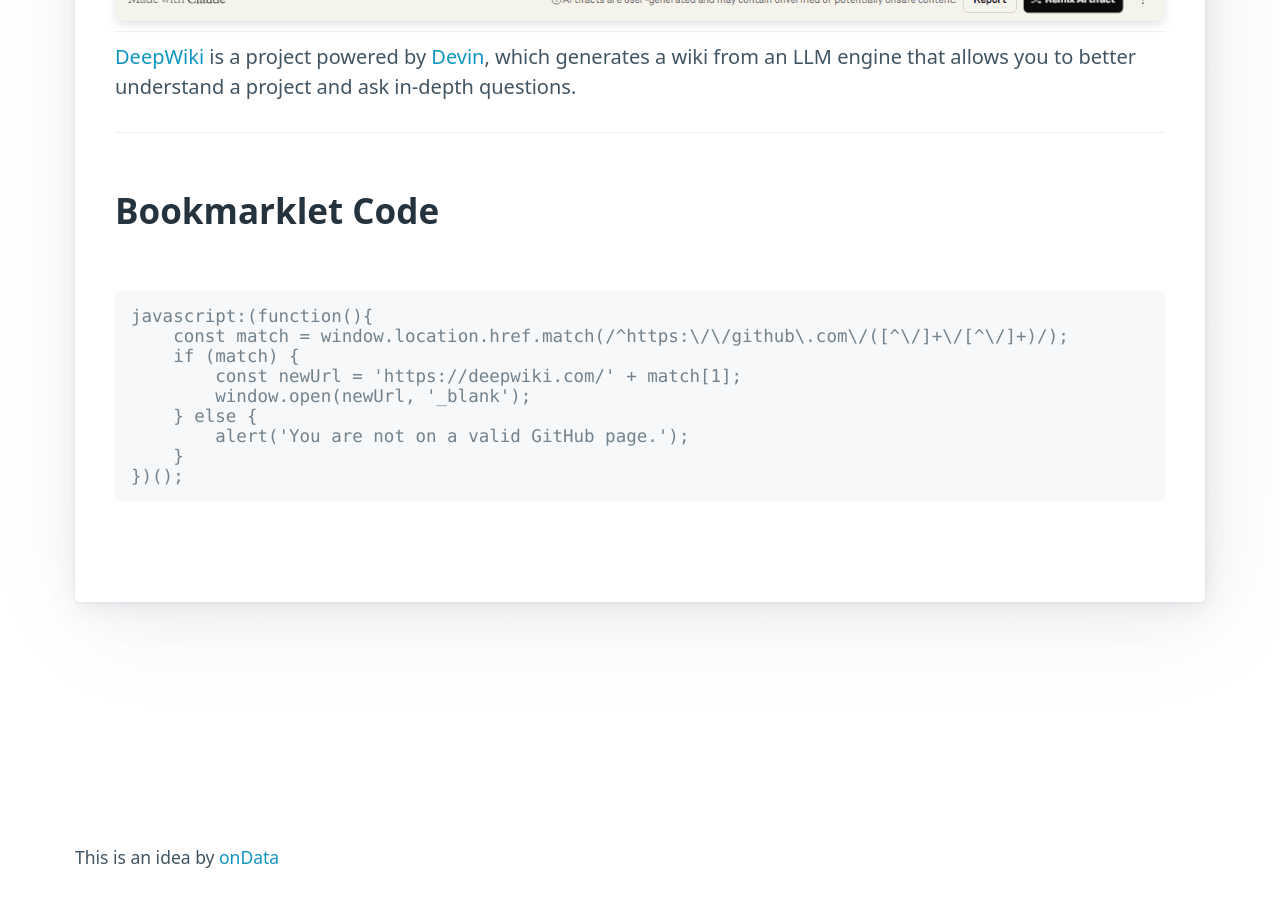
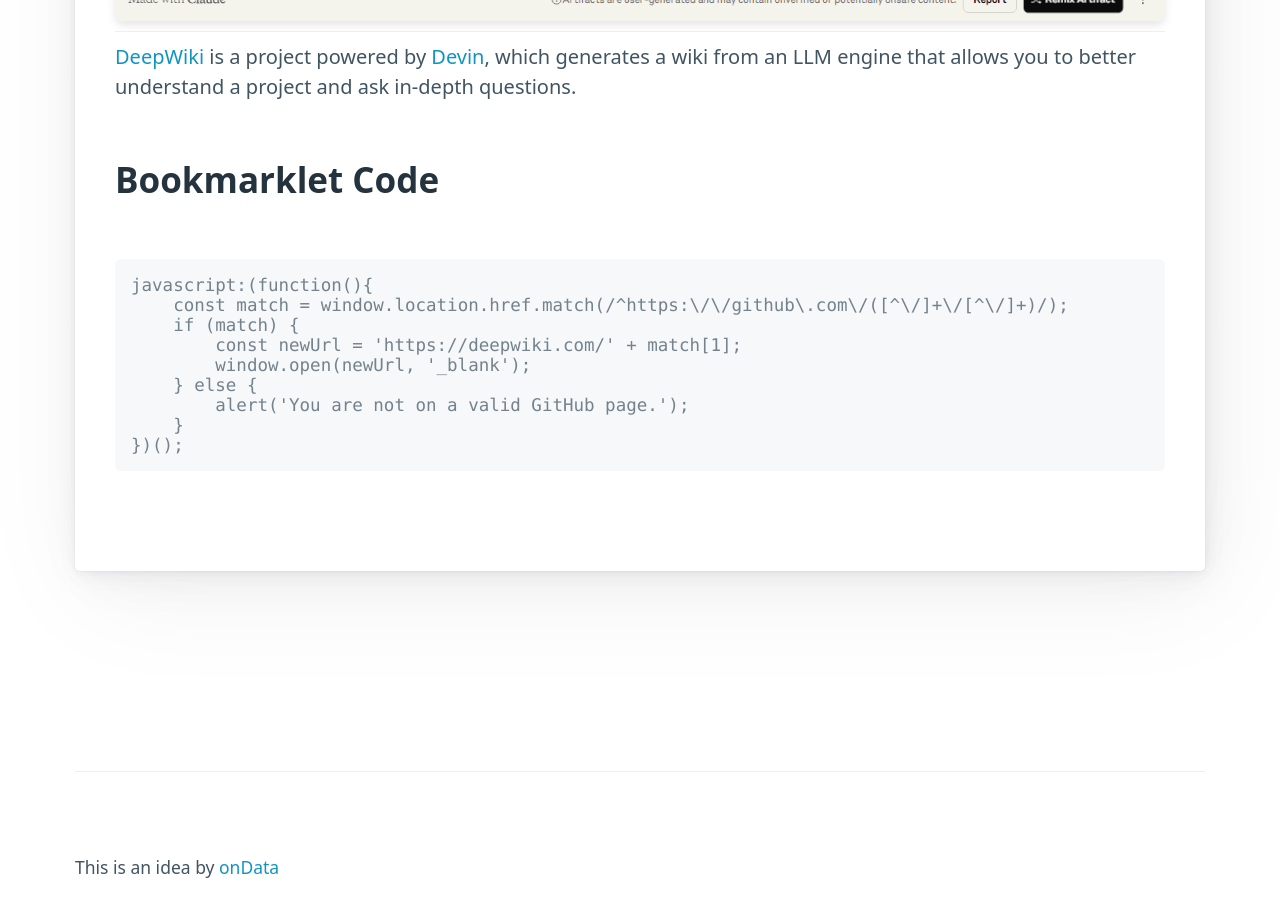
Before and after one commit to ondata/tinythings, a plain HTML site: page deepwiki/index.html in a window 1280 px wide. Shown: the part 1200-2116 px from the top of the page. Drawn offline with nearby package versions, Linux system fonts and the light colour scheme.

Commit message:
Aggiungi stili al footer per migliorare la presentazione in index.html

```diff
--- a/deepwiki/index.html
+++ b/deepwiki/index.html
@@ -15,6 +15,11 @@
   <style>
     .bookmarklet{cursor:move}
     pre{overflow-x:auto;white-space:pre-wrap;word-wrap:break-word}
+    footer {
+      margin-top: 2rem;
+      padding: 1rem 0;
+      border-top: 1px solid var(--card-border-color);
+    }
   </style>
 </head>
 <body>
@@ -28,7 +33,6 @@
       <img src="deepwiki.gif" alt="DeepWiki Demo GIF" style="max-width:100%;border-radius:8px;box-shadow:0 4px 8px rgba(0,0,0,0.1)">
       <hr>
       <p><a href="https://deepwiki.com/" target="_blank">DeepWiki</a> is a project powered by <a href="https://devin.ai/" target="_blank">Devin</a>, which generates a wiki from an LLM engine that allows you to better understand a project and ask in-depth questions.</p>
-      <hr>
       <h2>Bookmarklet Code</h2>
       <pre style="background-color:#f6f8fa;padding:16px;border-radius:6px;overflow-x:auto">javascript:(function(){
     const match = window.location.href.match(/^https:\/\/github\.com\/([^\/]+\/[^\/]+)/);
```
